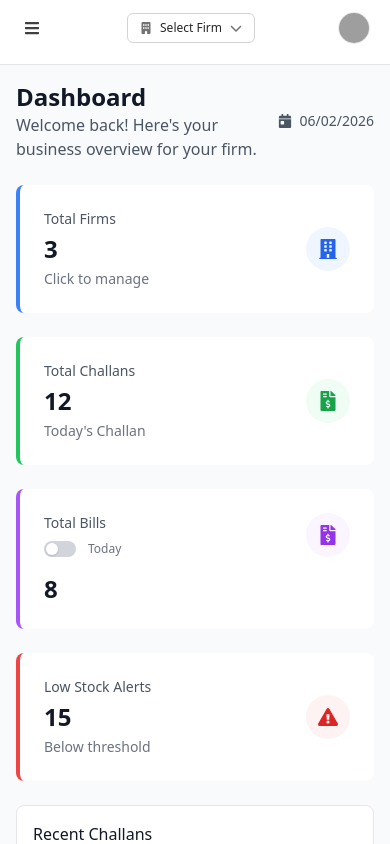
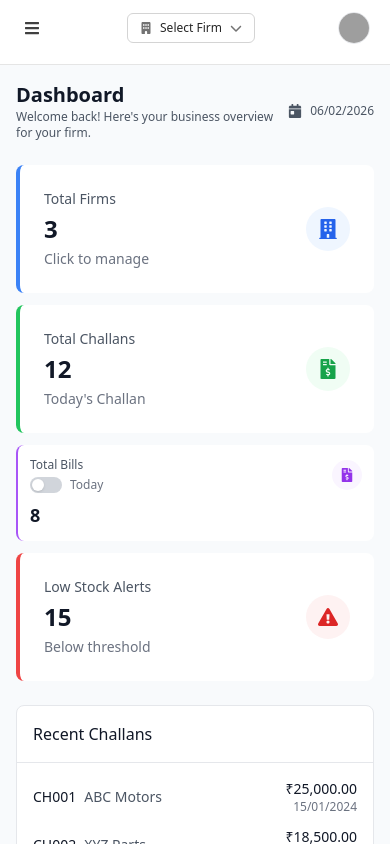
Before and after one commit to Roshani-sahu/Maheshwari-Motors, a React (Vite) app in the folder frontend/: page /dashboard in a window 390 px wide. Shown: the top 844 px of the page. Built offline with nearby package versions, Linux system fonts and the light colour scheme; grey boxes are pictures that could not be loaded.

Commit message:
responsive - dashboard, firm master

```diff
--- a/frontend/src/pages/Dashboard.jsx
+++ b/frontend/src/pages/Dashboard.jsx
@@ -47,20 +47,19 @@ const Dashboard = () => {
      {/* Header */}
 <div className="flex items-center justify-between">
   <div>
-          <h1 className="text-2xl font-bold text-gray-900">Dashboard</h1>
-          <p className="text-gray-600">
+    <h1 className="text-xl sm:text-2xl font-bold text-gray-900">Dashboard</h1>
+    <p className="text-gray-600 text-xs sm:text-sm">
       Welcome back! Here's your business overview for {selectedFirm?.name || 'your firm'}.
     </p>
   </div>
-        <div className="flex items-center gap-2 text-sm text-gray-600">
-          <FaCalendarDay />
+  <div className="flex items-center gap-2 text-xs sm:text-sm text-gray-600">
+    <FaCalendarDay className="text-sm sm:text-base" />
     {formatDate(new Date())}
   </div>
 </div>
 
-
      {/* Top 4 Stat Cards */}
-      <div className="grid grid-cols-1 md:grid-cols-2 lg:grid-cols-4 gap-6">
+<div className="grid grid-cols-1 md:grid-cols-2 lg:grid-cols-4 gap-3 sm:gap-4 md:gap-6">
   <StatsCard
     title="Total Firms"
     value={dashboardData.totalFirms}
@@ -68,6 +67,7 @@ const Dashboard = () => {
     icon={FaBuilding}
     color="blue"
     onClick={() => navigate('/masters/firm-master')}
+    className="p-3 sm:p-4 md:p-6"
   />
 
   <StatsCard
@@ -77,28 +77,15 @@ const Dashboard = () => {
     icon={FaFileInvoiceDollar}
     color="green"
     onClick={() => navigate('/transactions/challan-list')}
+    className="p-3 sm:p-4 md:p-6"
   />
-        {/* <div className="bg-white p-6 rounded-lg border-l-4 border-l-green-500 hover:shadow-md transition-shadow">
-          <div className="flex items-center justify-between ">
+
+  {/* Custom Bill Card */}
+  <div className="bg-white p-3 sm:p-4 md:p-6 rounded-lg border-l-2 sm:border-l-4 border-l-purple-500 hover:shadow-md transition-shadow">
+    <div className="flex items-center justify-between mb-2 sm:mb-3 md:mb-4">
       <div>
-              <p className="text-sm font-medium text-gray-600"></p>
-            </div>
-            <div className="p-3 rounded-full bg-green-50">
-              <FaFileInvoiceDollar className="text-xl text-green-600" />
-            </div>
-          </div>
-          <p className="text-2xl font-bold text-gray-900">
-            {dashboardData.todaysChallans}
-          </p>
-
-        </div>
-         */}
-
-        <div className="bg-white p-6 rounded-lg border-l-4 border-l-purple-500 hover:shadow-md transition-shadow">
-          <div className="flex items-center justify-between mb-4">
-            <div>
-              <p className="text-sm font-medium text-gray-600">Total Bills</p>
-              <div className="flex items-center gap-3 mt-2">
+        <p className="text-xs sm:text-sm font-medium text-gray-600">Total Bills</p>
+        <div className="flex items-center gap-2 sm:gap-3 mt-1 sm:mt-2">
           <Toggle
             checked={billPeriod === 'month'}
             onChange={() => setBillPeriod(billPeriod === 'today' ? 'month' : 'today')}
@@ -109,11 +96,11 @@ const Dashboard = () => {
           </span>
         </div>
       </div>
-            <div className="p-3 rounded-full bg-purple-50">
-              <FaFileInvoiceDollar className="text-xl text-purple-600" />
+      <div className="p-2 sm:p-3 rounded-full bg-purple-50">
+        <FaFileInvoiceDollar className="text-sm sm:text-base md:text-xl text-purple-600" />
       </div>
     </div>
-          <p className="text-2xl font-bold text-gray-900">
+    <p className="text-lg sm:text-xl md:text-2xl font-bold text-gray-900">
       {billPeriod === 'today' ? dashboardData.todaysBills : dashboardData.thisMonthBills}
     </p>
   </div>
@@ -125,9 +112,9 @@ const Dashboard = () => {
     icon={FaExclamationTriangle}
     color="red"
     onClick={() => navigate('/masters/stock-alert-master')}
+    className="p-3 sm:p-4 md:p-6"
   />
 </div>
-
       {/* Recent Activity */}
       <div className="grid grid-cols-1 lg:grid-cols-2 gap-6">
         {/* Recent Challans */}
--- a/frontend/src/pages/masters/FirmMaster.jsx
+++ b/frontend/src/pages/masters/FirmMaster.jsx
@@ -109,16 +109,18 @@ const FirmMaster = () => {
   return (
     <div className="space-y-6">
       {/* Header */}
-      <div className="flex items-center justify-between">
+<div className="flex flex-col sm:flex-row sm:items-center justify-between gap-3 sm:gap-0">
   <div>
-          <h1 className="text-2xl font-bold text-gray-900">Firm Master</h1>
-          <p className="text-gray-600">Manage your business firms (GST / NON-GST)</p>
+    <h1 className="text-xl sm:text-2xl font-bold text-gray-900">Firm Master</h1>
+    <p className="text-gray-600 text-xs sm:text-sm">
+      Manage your business firms (GST / NON-GST)
+    </p>
   </div>
   <Button
     onClick={() => navigate('/masters/firm-master/add')}
-          className="flex items-center gap-2"
+    className="flex items-center gap-2 text-xs sm:text-sm"
   >
-          <FaPlus />
+    <FaPlus className="text-sm sm:text-base" />
     Add Firm
   </Button>
 </div>
```
Lines whose indentation alone changed are shown as unchanged.
